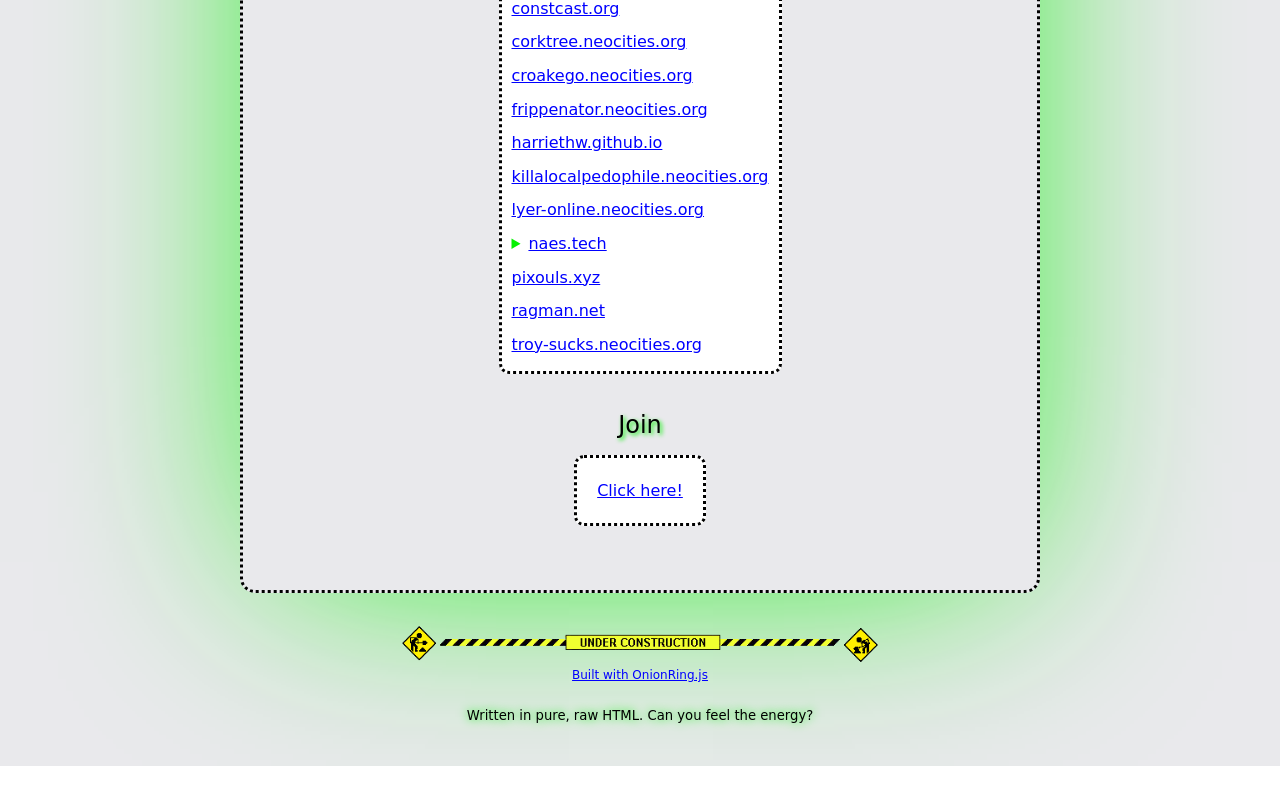
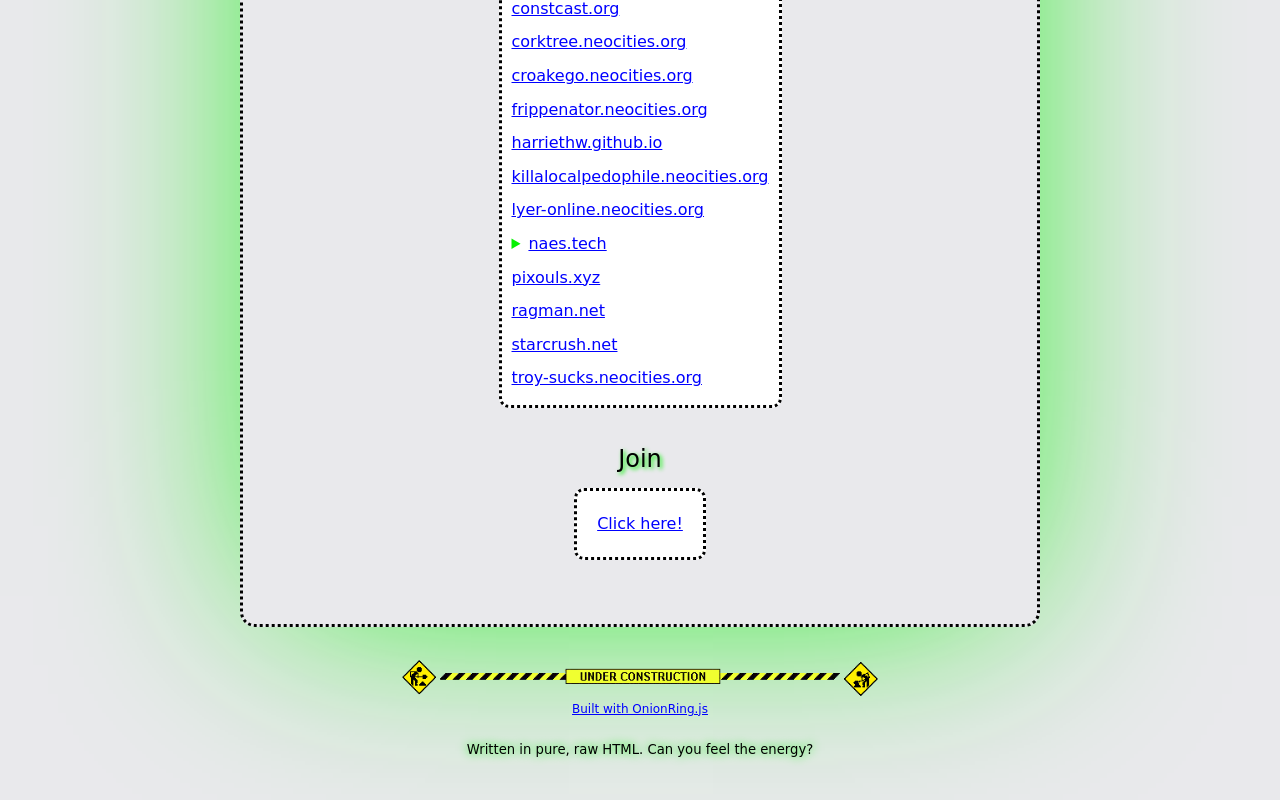
Before and after one commit to gchartier/gchartier.github.io, a SvelteKit app: page /html-energy-webring in a window 1280 px wide. Shown: the part 711-1511 px from the top of the page. Before the commit the page ends 1477 px from the top, so only its background shows below. Built offline with nearby package versions, Linux system fonts and the light colour scheme.

Commit message:
add https://www.starcrush.net/pages/main to HTML Energy Webring

```diff
--- a/src/routes/(oldschool)/html-energy-webring/+page.svelte
+++ b/src/routes/(oldschool)/html-energy-webring/+page.svelte
@@ -16,7 +16,8 @@
 		'https://amalinalai.github.io/precipice/busstop',
 		'https://troy-sucks.neocities.org/',
 		'https://ragman.net',
-		'https://croakego.neocities.org/'
+		'https://croakego.neocities.org/',
+		'https://www.starcrush.net/pages/main'
 	];
 
 	const indexDomain = 'https://www.gabriel-export.earth';
```
